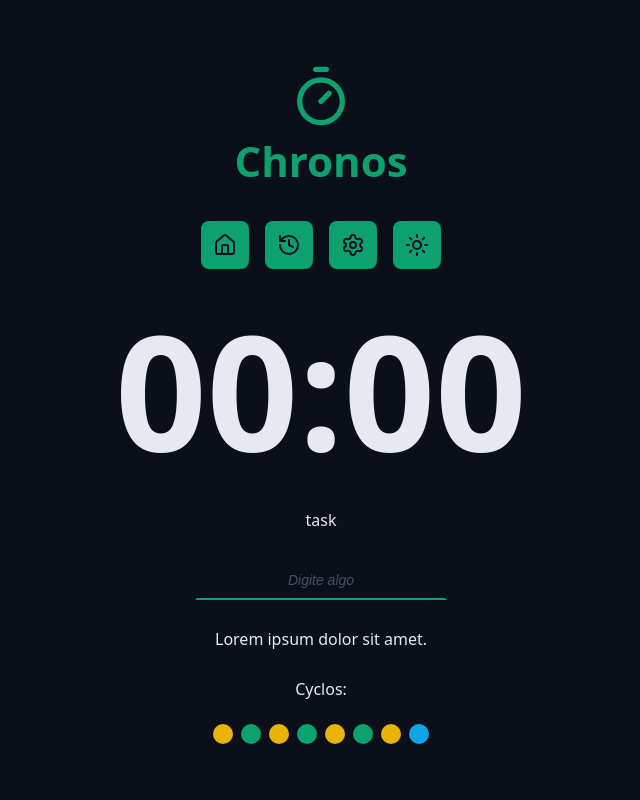
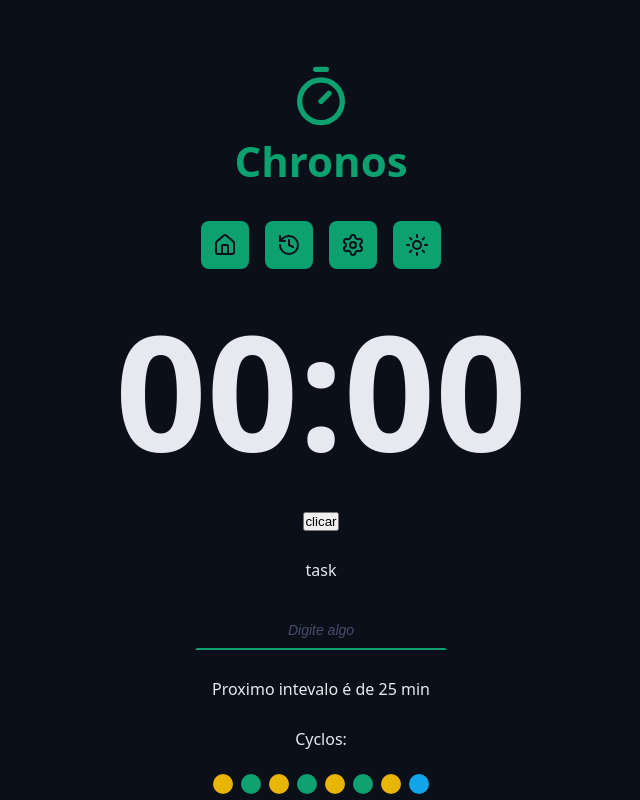
Before and after one commit to Anthony-Albuquerque405/chronos-pomodoro, a React (Vite) app: page / in a window 1280 px wide. Shown: the top 800 px of the page, without its empty margins (319-959 px from the left). Built offline with nearby package versions, Linux system fonts and the light colour scheme.

Commit message:
Enviando o estado via props para varios componentes.

```diff
--- a/src/App.tsx
+++ b/src/App.tsx
@@ -1,7 +1,24 @@
 import './styles/theme.css';
 import './styles/global.css';
 import { Home } from './pages/Home';
+import { useState } from 'react';
+import type { TaskStateModel } from './models/TaskStateModel';
+
+const initialState: TaskStateModel = {
+  tasks: [],
+  secondsRemaining: 0,
+  formattedSecondsRaemining: '00:00',
+  activeTask: null,
+  currentCycle: 0,
+  config: {
+    workTime: 25,
+    shortBreakTime: 5,
+    longBreakTime: 15,
+  },
+};
 
 export function App() {
-  return <Home></Home>;
+  const [state, setState] = useState(initialState);
+
+  return <Home state={state} setState={setState}></Home>;
 }
--- a/src/components/CountDown/index.tsx
+++ b/src/components/CountDown/index.tsx
@@ -1,5 +1,8 @@
+import type { HomeProps } from '../../pages/Home';
 import styles from './styles.module.css';
 
-export function CountDown() {
-  return <div className={styles.conteiner}>00:00</div>;
+export function CountDown({ state }: HomeProps) {
+  return (
+    <div className={styles.conteiner}>{state.formattedSecondsRaemining}</div>
+  );
 }
--- a/src/components/MainForm/index.tsx
+++ b/src/components/MainForm/index.tsx
@@ -2,10 +2,30 @@
 import { Cycles } from '../Cycles';
 import { DefaultButton } from '../DefaultButton';
 import { DefaultInput } from '../DefaultInput';
+import type { HomeProps } from '../../pages/Home';
 
-export function MainForm() {
+export function MainForm({ state, setState }: HomeProps) {
+  function handleclick() {
+    setState(prevState => {
+      return {
+        ...prevState,
+        config: {
+          ...prevState.config,
+          workTime: 34,
+        },
+        formattedSecondsRaemining: '23:34',
+      };
+    });
+  }
+
   return (
     <form className='form' action=''>
+      <div>
+        <button type='button' onClick={handleclick}>
+          clicar
+        </button>
+      </div>
+
       <div className='formRow'>
         <DefaultInput
           labelText='task'
@@ -17,7 +37,7 @@
       </div>
 
       <div className='formRow'>
-        <p>Lorem ipsum dolor sit amet.</p>
+        <p>Proximo intevalo é de {state.config.workTime} min</p>
       </div>
 
       <div className='formRow'>
--- a/src/pages/Home/index.tsx
+++ b/src/pages/Home/index.tsx
@@ -1,17 +1,23 @@
 import { Conteiner } from '../../components/Conteiner';
 import { CountDown } from '../../components/CountDown';
 import { MainForm } from '../../components/MainForm';
+import type { TaskStateModel } from '../../models/TaskStateModel';
 import { MainTemplate } from '../../templates/MainTemplates';
 
-export function Home() {
+export type HomeProps = {
+  state: TaskStateModel;
+  setState: React.Dispatch<React.SetStateAction<TaskStateModel>>;
+};
+
+export function Home(props: HomeProps) {
   return (
     <MainTemplate>
       <Conteiner>
-        <CountDown></CountDown>
+        <CountDown {...props}></CountDown>
       </Conteiner>
 
       <Conteiner>
-        <MainForm></MainForm>
+        <MainForm {...props}></MainForm>
       </Conteiner>
     </MainTemplate>
   );
```
